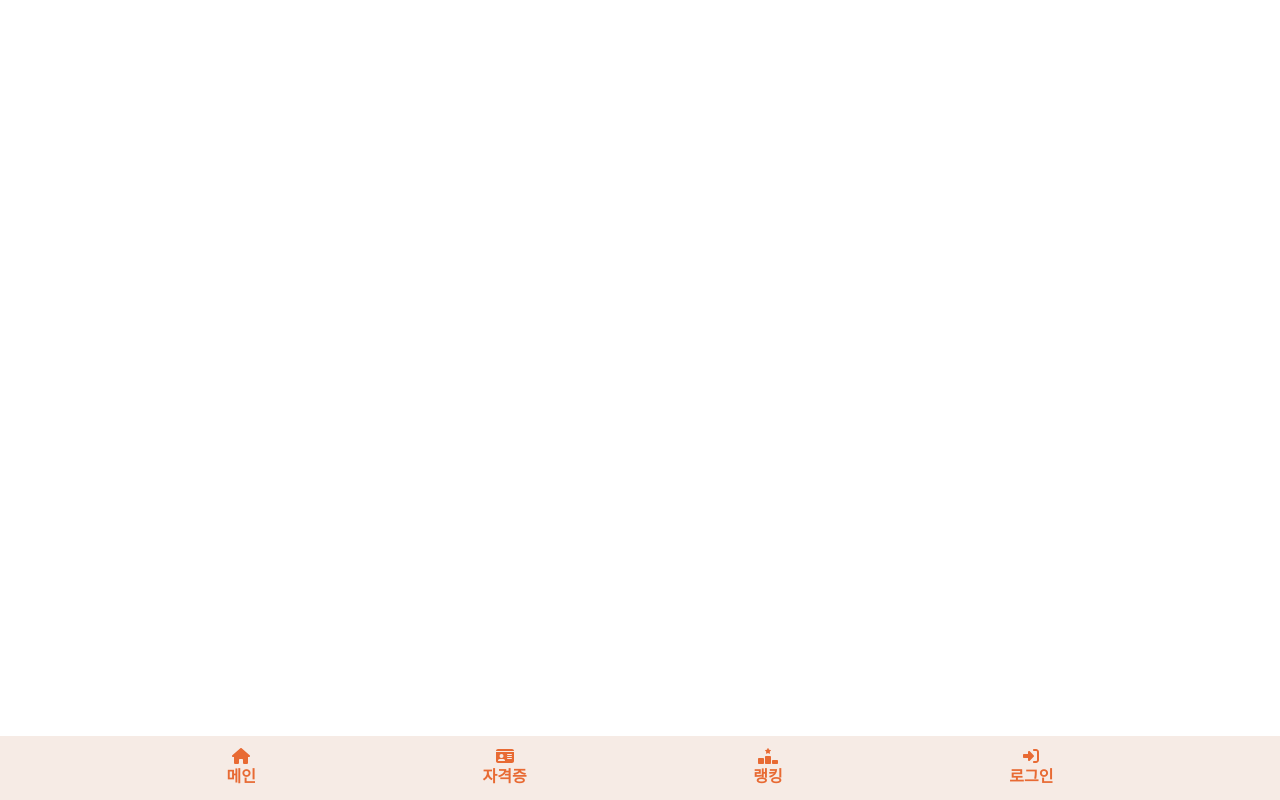
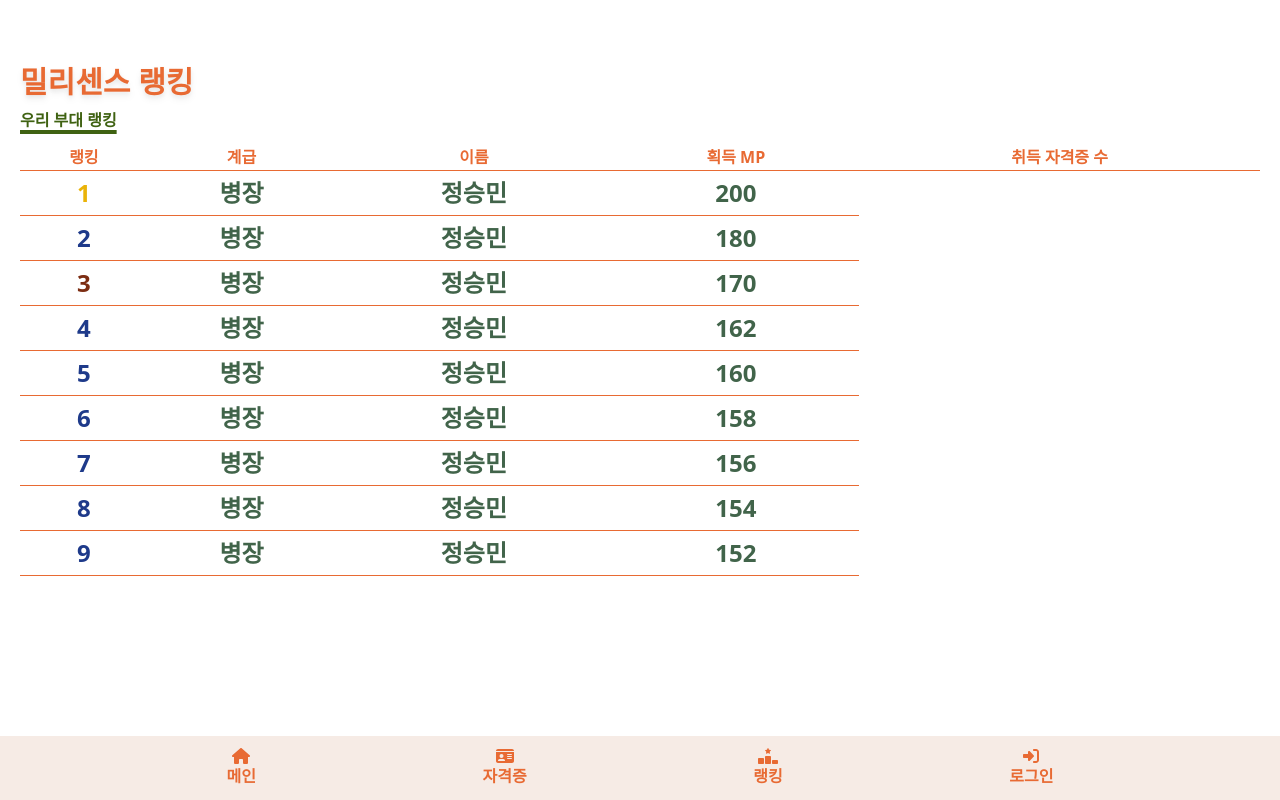
Before and after one commit to rdg1029/Military_License, a Next.js app: page /RankList/RankList in a window 1280 px wide. Built offline with nearby package versions, Linux system fonts and the light colour scheme.

Commit message:
Update RankList.tsx : Import AllList

```diff
--- a/src/pages/RankList/RankList.tsx
+++ b/src/pages/RankList/RankList.tsx
@@ -1,8 +1,17 @@
 import React from "react";
+import ListPage from "../ListPage";
+import ListAll from "./RankListAll";
 
 const RankList = () => {
   return(
-    <></>
+    <ListPage
+      title="밀리센스 랭킹"
+      tabs={[
+        {name: "우리 부대 랭킹", component: <ListAll />},
+        // {name: "병과별 추천", component: <ListByClass />},
+        // {name: "분야별 추천", component: <ListByType />},
+        // {name: "전체 취득순", component: <ListInOrder />},
+      ]} />
   );
 };
 
```
